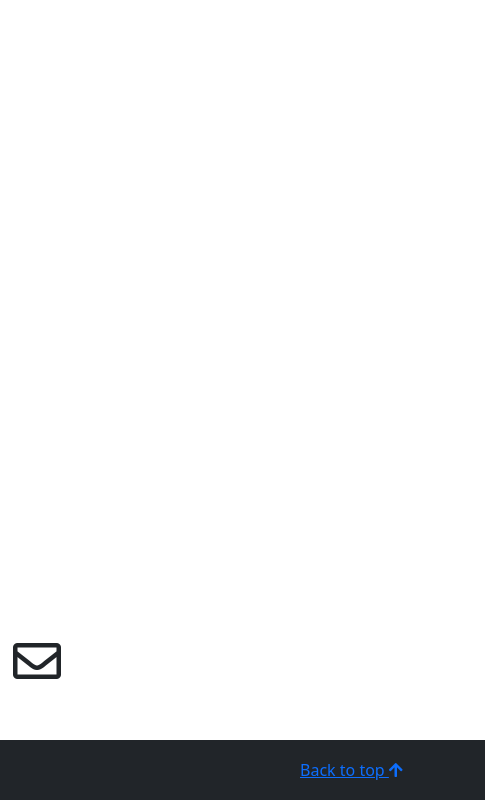
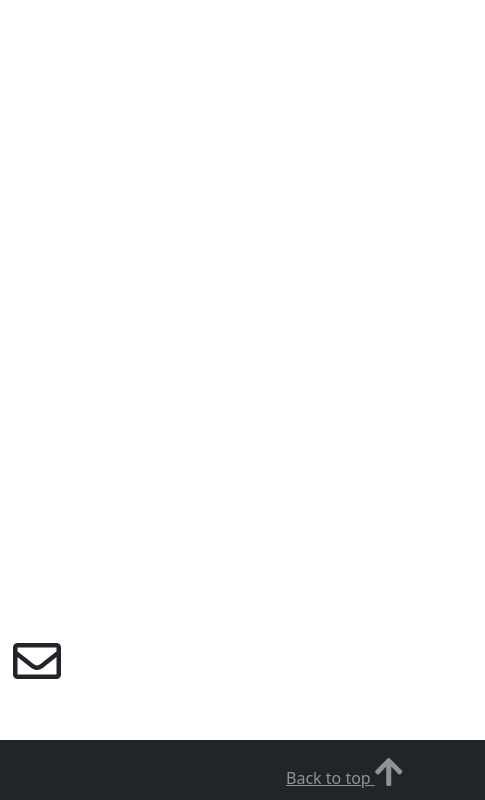
Before and after one commit to newini/newini.github.io, a website: page index.html in a window 1280 px wide. Shown: the part 1510-2310 px from the top of the page, 795-1280 px from the left. Drawn offline with nearby package versions, Linux system fonts and the light colour scheme; files whose address does not match are found by name.

Commit message:
Changed footer go to top color and size

```diff
--- a/index.html
+++ b/index.html
@@ -204,7 +204,7 @@
   <footer class="footer mt-auto py-3 bg-dark text-white-50">
     <div class="container">
       <p class="float-end mb-1">
-        <a href="#" class="hvr-icon-wobble-vertical">Back to top <i class="fa fa-arrow-up hvr-icon"></i></a>
+        <a href="#" class="hvr-icon-wobble-vertical text-white-50">Back to top <i class="fa fa-2x fa-arrow-up hvr-icon"></i></a>
       </p>
       <p class="mb-1">Copyright &copy; 2021 Eunchong Kim. All Rights Reserved.</p>
     </div>
```
